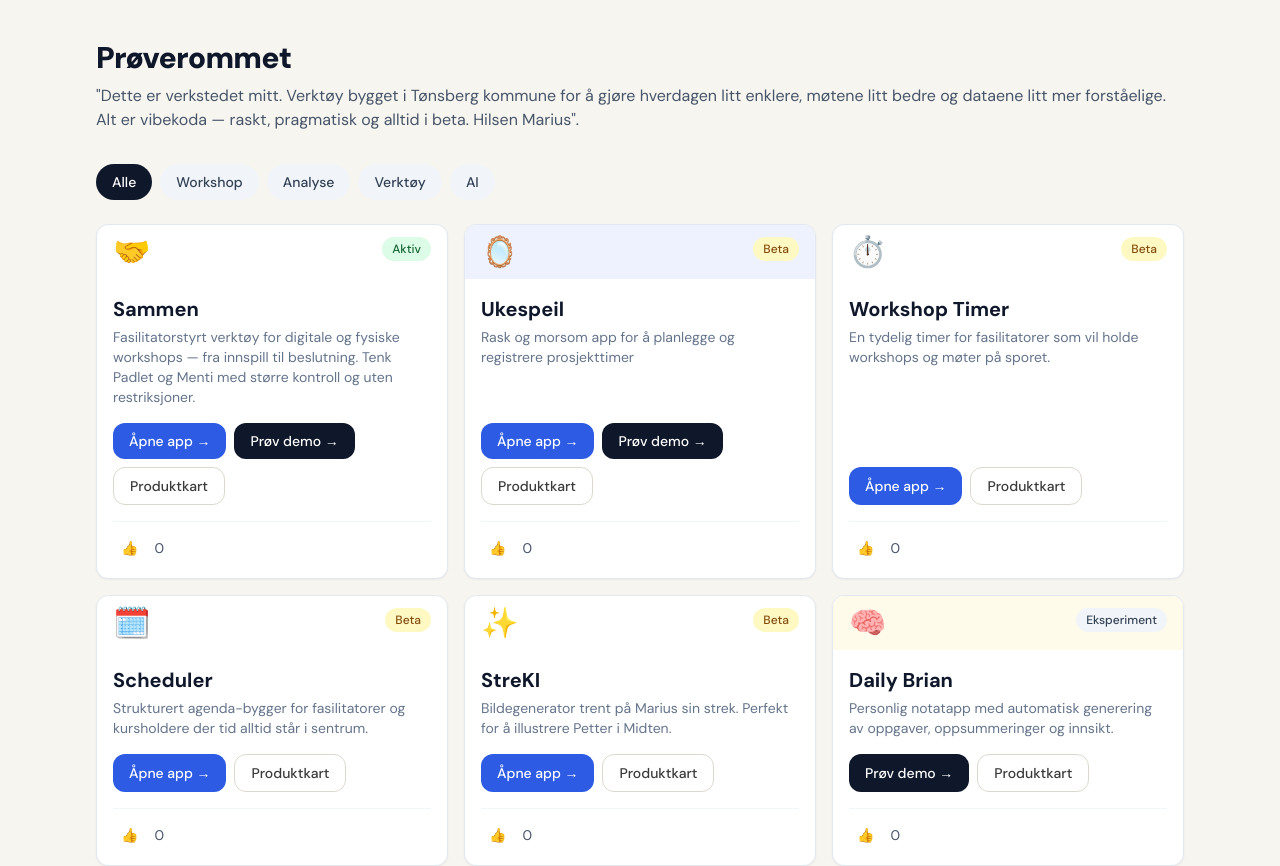
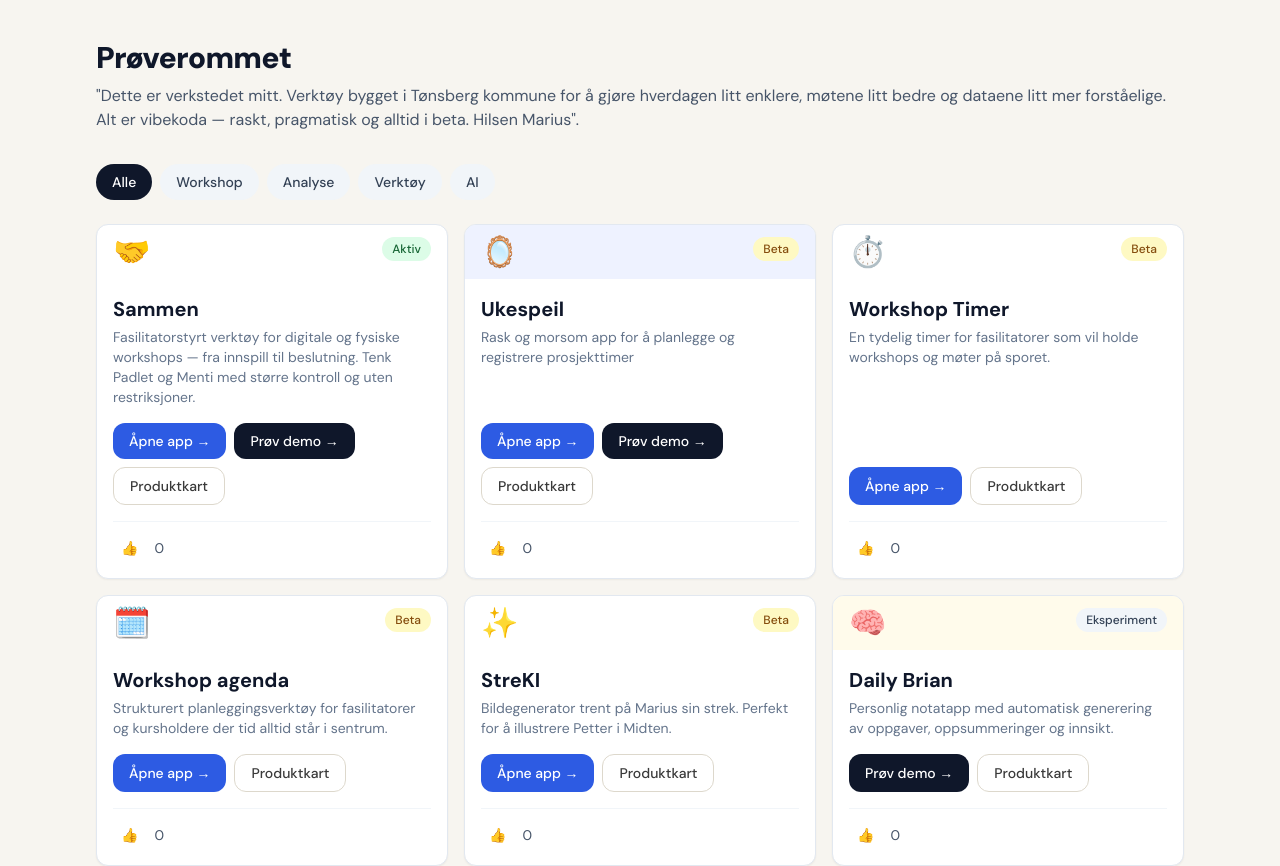
Before and after one commit to mariusgitar/Proverommet, a Next.js app: page / in a window 1280 px wide. Shown: the top 866 px of the page. Built offline with nearby package versions, Linux system fonts and the light colour scheme; no server answers; the database is empty.

Commit message:
Add Workshop agenda landing page

```diff
--- a/app/[slug]/page.tsx
+++ b/app/[slug]/page.tsx
@@ -1,4 +1,4 @@
-import { notFound, redirect } from 'next/navigation';
+import { notFound } from 'next/navigation';
 
 import { DailyBrianDemo } from '@/components/demos/DailyBrianDemo';
 import { SammenDemo } from '@/components/demos/SammenDemo';
@@ -24,10 +24,6 @@ export default function SlugPage({ params }: SlugPageProps) {
     notFound();
   }
 
-  if (product.redirectToLive && product.liveUrl) {
-    redirect(product.liveUrl);
-  }
-
   const demo =
     product.slug === 'sammen'
       ? <SammenDemo />
--- a/content/products.ts
+++ b/content/products.ts
@@ -11,7 +11,6 @@ export interface Product {
   demoAvailable: boolean;
   productMapAvailable: boolean;
   liveUrl?: string;
-  redirectToLive?: boolean;
 }
 
 export type ProductCategory = Product['category'];
@@ -87,12 +86,12 @@ export const products: Product[] = [
     liveUrl: 'https://workshop-timer-mauve.vercel.app',
   },
 
-  // ─── Scheduler ─────────────────────────────
+  // ─── Workshop agenda ───────────────────────
   {
     slug: 'scheduler',
-    name: 'Scheduler',
-    tagline: 'Strukturert agenda-bygger for fasilitatorer og kursholdere der tid alltid står i sentrum.',
-    description: 'Scheduler er et planleggingsverktøy bygget spesielt for fasilitatorer og kursholdere. Blokker stables i seksjoner, varighet summeres automatisk, og agendaen kan deles med kollegaer eller deltakere på sekunder — slik at mindre tid går til logistikk og mer tid kan brukes på innholdet.',
+    name: 'Workshop agenda',
+    tagline: 'Strukturert planleggingsverktøy for fasilitatorer og kursholdere der tid alltid står i sentrum.',
+    description: 'Workshop agenda er et planleggingsverktøy bygget spesielt for fasilitatorer og kursholdere. Der andre bruker Word-tabeller eller generiske kalenderverktøy, gir Workshop agenda en strukturert arbeidsflate der tid alltid er i sentrum: blokker stables, seksjoner summeres automatisk, og agendaen er klar til å deles med kollegaer eller deltakere på sekunder. Resultatet er mindre tid brukt på logistikk og mer fokus på innholdet.',
     category: 'workshop',
     status: 'beta',
     color: 'bg-cyan-50',
@@ -101,7 +100,6 @@ export const products: Product[] = [
     demoAvailable: false,
     productMapAvailable: true,
     liveUrl: 'https://scheduler-sand-one.vercel.app',
-    redirectToLive: true,
   },
 
   // ─── StreKI ───────────────────────────────
--- a/content/roadmaps/scheduler.ts
+++ b/content/roadmaps/scheduler.ts
@@ -180,7 +180,7 @@ export const roadmap: Roadmap = {
     {
       emoji: '🌱',
       title: 'Iterativt og levende',
-      description: 'Scheduler utvikles i takt med faktisk bruk og tilbakemeldinger fra virkelige workshoper.',
+      description: 'Workshop agenda utvikles i takt med faktisk bruk og tilbakemeldinger fra virkelige workshoper.',
     },
   ],
 }
```
